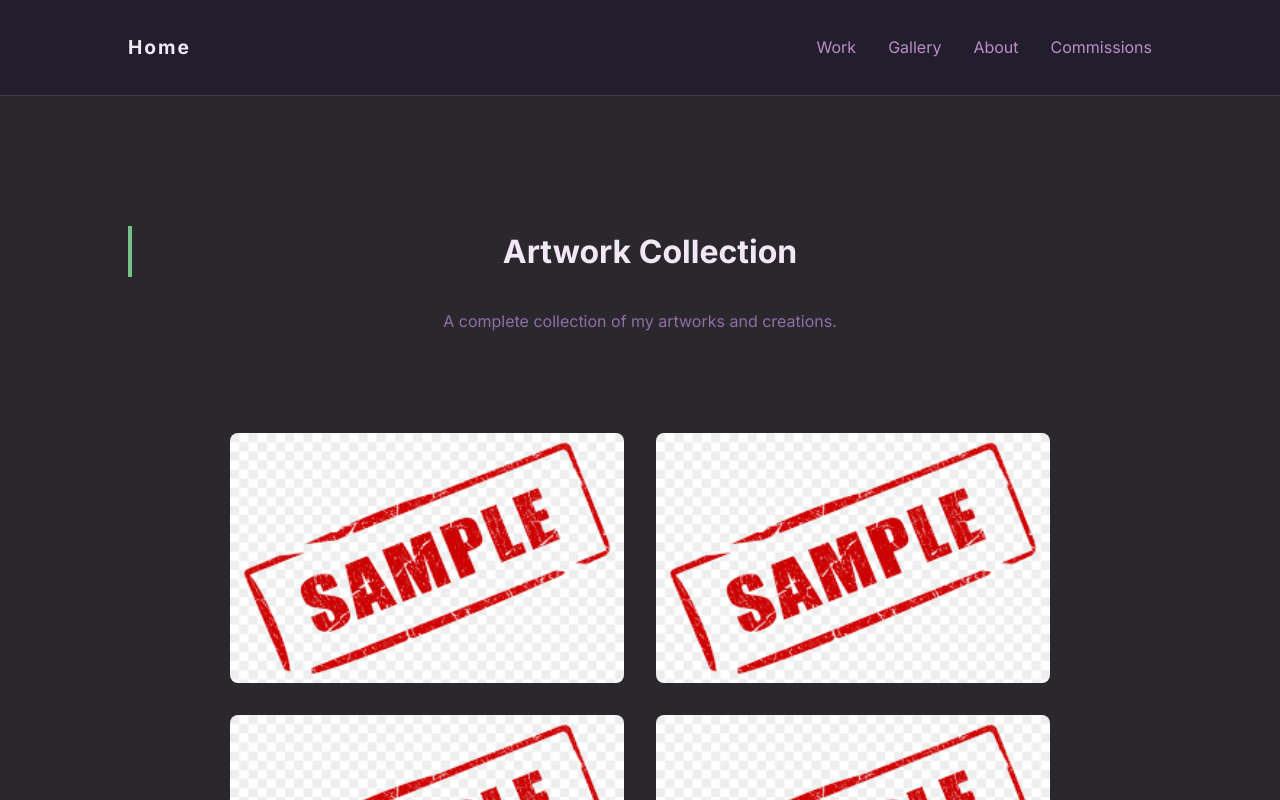
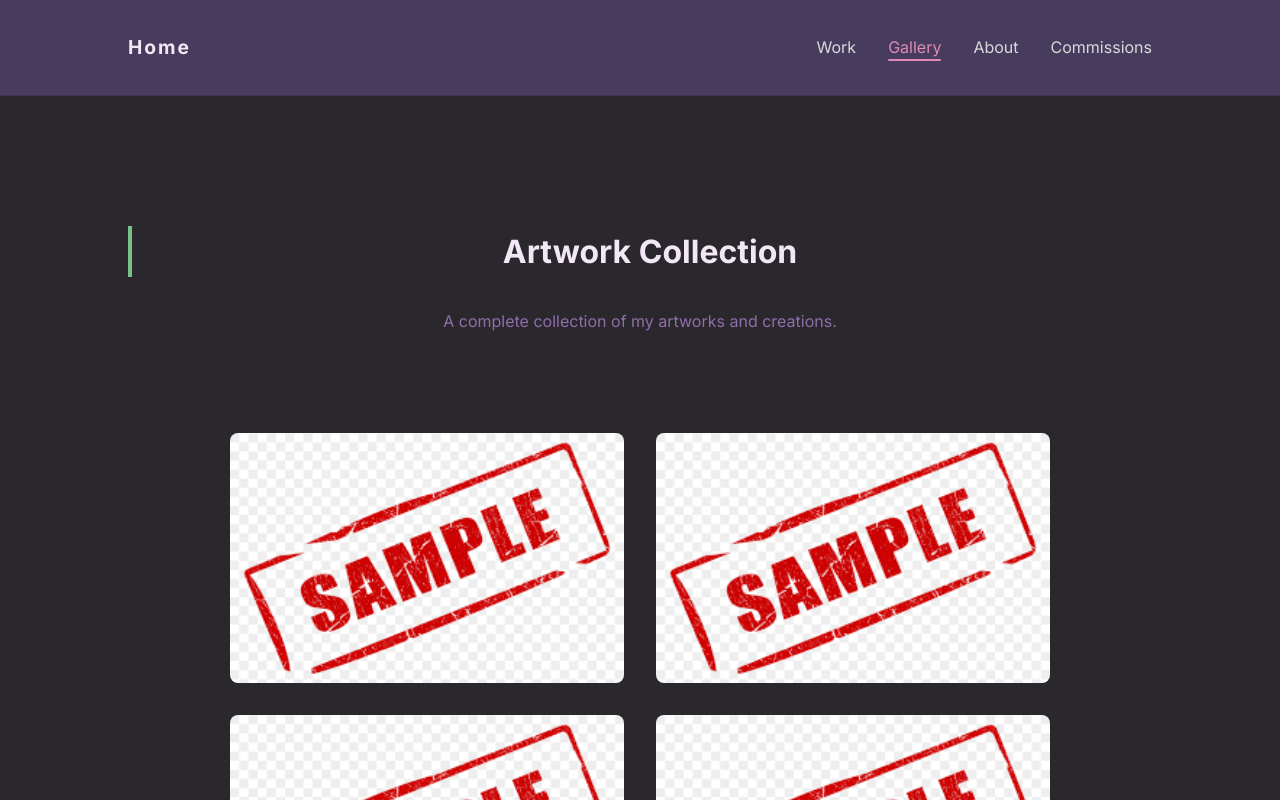
Before and after one commit to Kayframe-GA/Kayframe-GA.github.io, a Next.js app: page /gallery in a window 1280 px wide. Shown: the top 800 px of the page. Built offline with nearby package versions, Linux system fonts and the light colour scheme.

Commit message:
highlight sections

```diff
--- /dev/null
+++ b/app/components/Header.js
@@ -0,0 +1,68 @@
+"use client";
+
+import Link from "next/link";
+import { usePathname } from "next/navigation";
+import { useState, useEffect, useRef } from "react";
+
+export default function Header() {
+  const pathname = usePathname();
+  const [activeSection, setActiveSection] = useState("home");
+  const observerRef = useRef(null);
+
+  useEffect(() => {
+    if (pathname !== "/") {
+      setActiveSection(null);
+      return;
+    }
+
+    const workEl = document.getElementById("work");
+    const aboutEl = document.getElementById("about");
+
+    if (!workEl || !aboutEl) return;
+
+    const observer = new IntersectionObserver(
+      (entries) => {
+        for (const entry of entries) {
+          if (entry.isIntersecting) {
+            setActiveSection(entry.target.id);
+          }
+        }
+      },
+      { threshold: 0.3 }
+    );
+
+    observer.observe(workEl);
+    observer.observe(aboutEl);
+    observerRef.current = observer;
+
+    return () => observer.disconnect();
+  }, [pathname]);
+
+  const isActive = (href) => {
+    if (href === "/") {
+      if (pathname !== "/") return false;
+      if (activeSection === "work" || activeSection === "about") return false;
+      return true;
+    }
+    if (href === "/#work") return pathname === "/" && activeSection === "work";
+    if (href === "/#about") return pathname === "/" && activeSection === "about";
+    return pathname === href;
+  };
+
+  return (
+    <header>
+      <nav>
+        <div className={`logo ${isActive("/") ? "active" : ""}`}>
+          <Link href="/" style={{ color: "inherit", textDecoration: "none" }}>Home</Link>
+        </div>
+        <ul>
+          {/* Links use /#id to ensure they work from the Gallery page too */}
+          <li className={isActive("/#work") ? "active" : ""}><Link href="/#work">Work</Link></li>
+          <li className={isActive("/gallery") ? "active" : ""}><Link href="/gallery">Gallery</Link></li>
+          <li className={isActive("/#about") ? "active" : ""}><Link href="/#about">About</Link></li>
+          <li className={isActive("/commissions") ? "active" : ""}><Link href="/commissions">Commissions</Link></li>
+        </ul>
+      </nav>
+    </header>
+  );
+}
--- a/app/globals.css
+++ b/app/globals.css
@@ -16,7 +16,7 @@
   --new-projects-highlight: #8d634f;
 
   --bg-deep: #1A1722;
-  --bg-surface: #231E2E;
+  --bg-surface: #473c5e;
   --bg-elevated: #2B2438;
   --bg-card: #251F30;
   --border: #3E3650;
@@ -29,7 +29,7 @@
   --text-secondary: #C9ADDA;
   --text-muted: #8F6FAA;
   --text-dim: #6B5580;
-  --nav-link: #B88FC4;
+  --nav-link: #d9d9d9;
   --nav-hover: #E08AB5;
   --tag-bg: rgba(143, 46, 90, 0.2);
   --tag-text: #D4A0BF;
@@ -81,6 +81,42 @@ nav ul li a {
 
 nav ul li a:hover {
   color: var(--nav-hover);
+}
+
+nav ul li.active a,
+.logo.active {
+  color: var(--nav-hover);
+  position: relative;
+}
+
+nav ul li.active a::after {
+  content: "";
+  position: absolute;
+  bottom: -4px;
+  left: 0;
+  width: 100%;
+  height: 2px;
+  background-color: var(--nav-hover);
+  border-radius: 1px;
+}
+
+nav ul li a {
+  position: relative;
+}
+
+.logo.active::after {
+  content: "";
+  position: absolute;
+  bottom: -4px;
+  left: 0;
+  width: 100%;
+  height: 2px;
+  background-color: var(--nav-hover);
+  border-radius: 1px;
+}
+
+.logo {
+  position: relative;
 }
 
 /* Hero Section */
--- a/app/layout.js
+++ b/app/layout.js
@@ -1,6 +1,7 @@
 import { Inter } from "next/font/google";
+import Link from 'next/link';
 import "./globals.css";
-import Link from 'next/link'; // Import Next.js Link for faster navigation
+import Header from './components/Header';
 
 const inter = Inter({ subsets: ["latin"] });
 
@@ -13,21 +14,7 @@ export default function RootLayout({ children }) {
   return (
     <html lang="en">
       <body className={inter.className}>
-        {/* Navigation moved here to persist across all pages */}
-        <header>
-          <nav>
-            <div className="logo">
-                <Link href="/" style={{ color: 'inherit', textDecoration: 'none' }}>Home</Link>
-            </div>
-            <ul>
-              {/* Links use /#id to ensure they work from the Gallery page too */}
-              <li><Link href="/#work">Work</Link></li>
-              <li><Link href="/gallery">Gallery</Link></li> {/* NEW LINK */}
-              <li><Link href="/#about">About</Link></li>
-              <li><Link href="/commissions">Commissions</Link></li>
-            </ul>
-          </nav>
-        </header>
+        <Header />
 
         {children}
 
```
